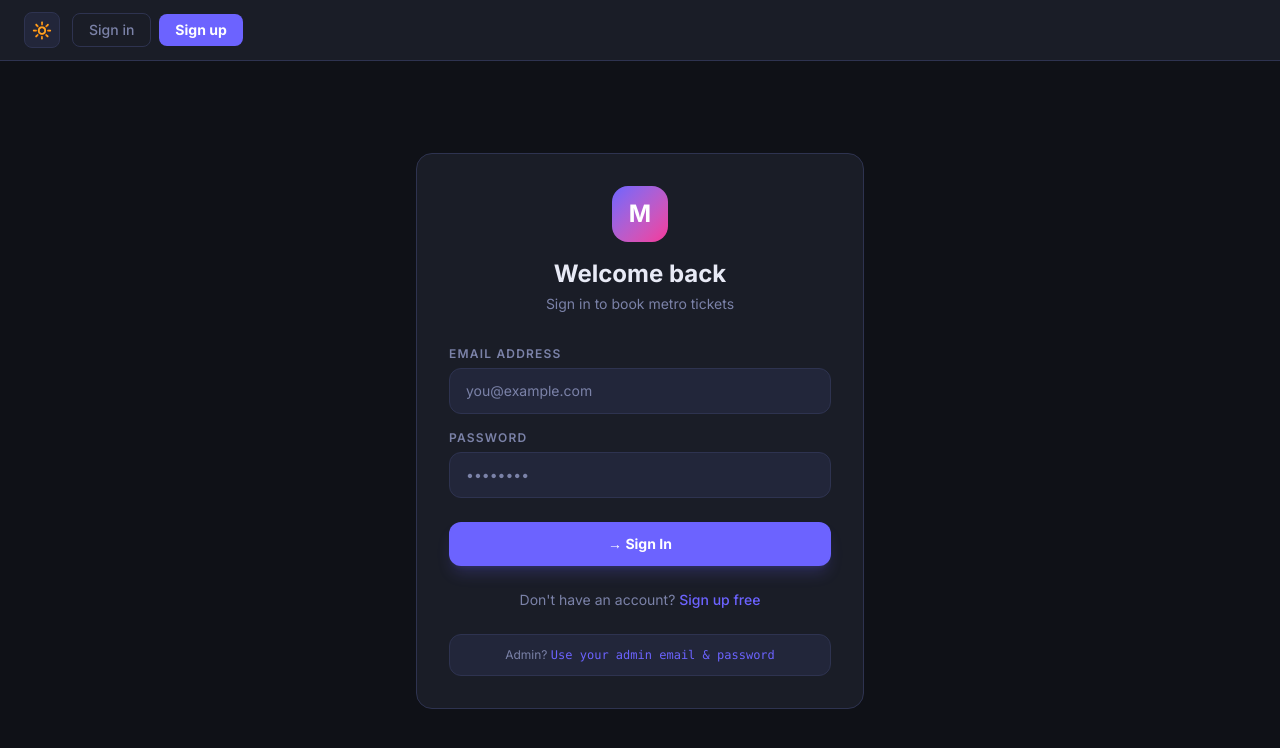
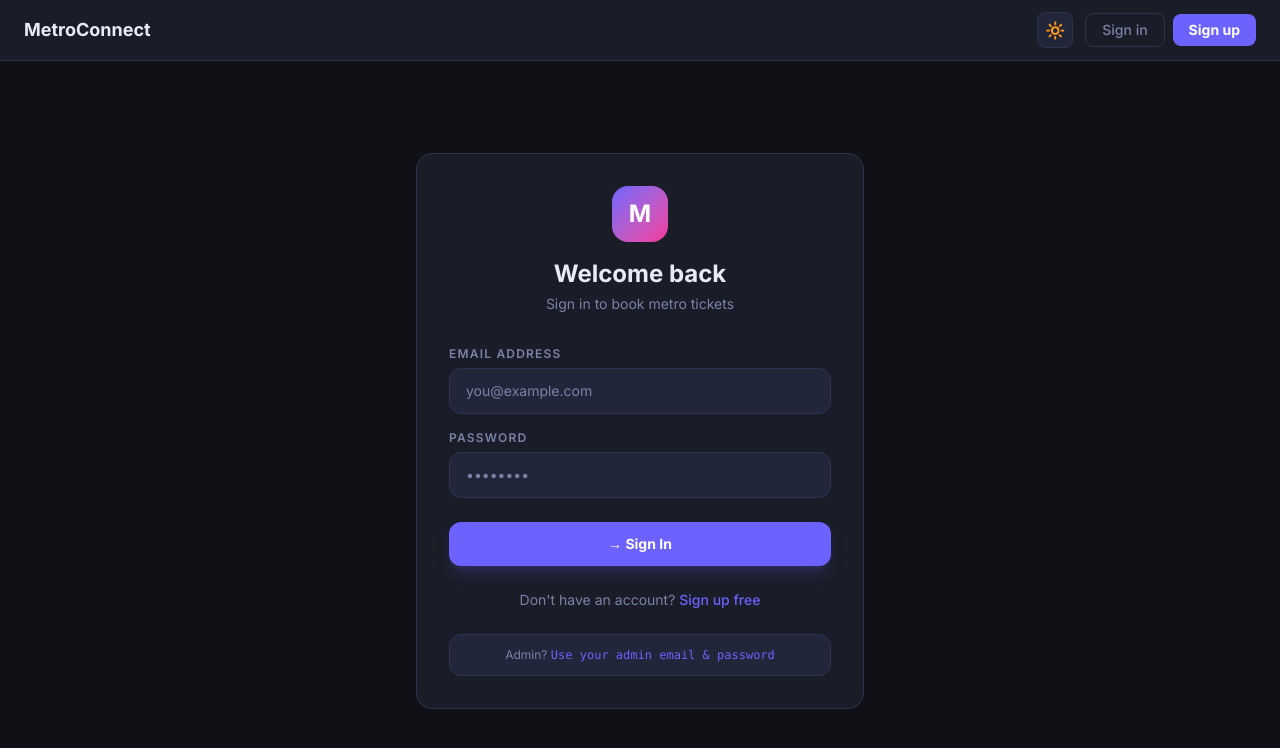
Before and after one commit to hiten-v/MetroConnect, a React (Vite) app in the folder frontend/: page /login in a window 1280 px wide. Shown: the top 748 px of the page. Built offline with nearby package versions, Linux system fonts and the light colour scheme; no server answers.

Commit message:
added final changes

```diff
--- a/frontend/src/components/common/Navbar.jsx
+++ b/frontend/src/components/common/Navbar.jsx
@@ -12,7 +12,7 @@ export default function Navbar() {
     () => localStorage.getItem('metro-theme') === 'light'
   )
 
-  // Apply / remove .light class on <html> whenever lightMode changes
+
   useEffect(() => {
     const root = document.documentElement
     if (lightMode) {
@@ -34,7 +34,10 @@ export default function Navbar() {
     <nav className="bg-surface border-b border-metro sticky top-0 z-50 transition-colors duration-300">
       <div className="flex items-center justify-between px-4 md:px-6 h-[60px]">
 
-
+        {/* Logo */}
+        <Link to="/" className="flex items-center gap-2.5" onClick={() => setMenuOpen(false)}>
+          <span className="font-bold text-base md:text-lg">MetroConnect</span>
+        </Link>
         {/* Desktop right side */}
         <div className="hidden md:flex items-center gap-2">
           {isLoggedIn && (
```
